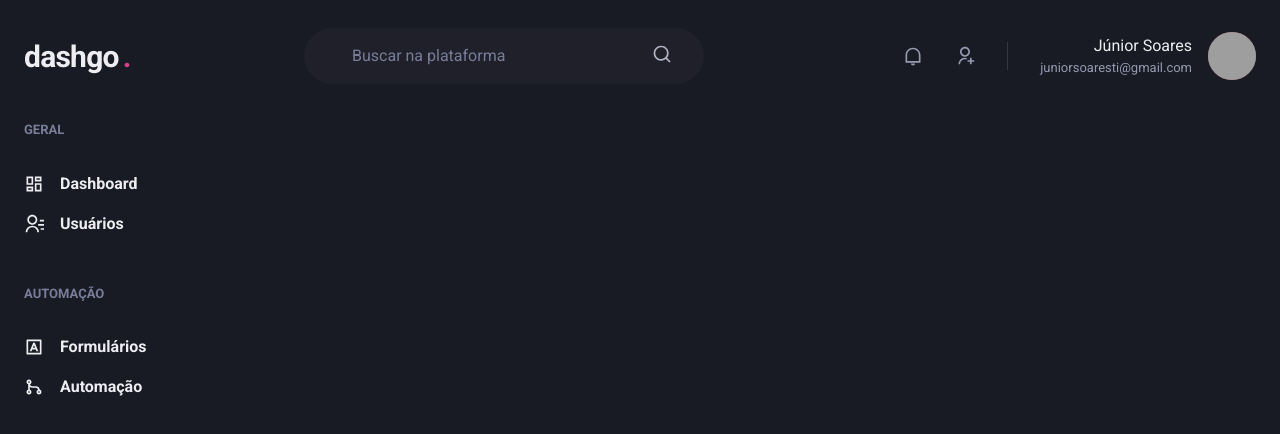
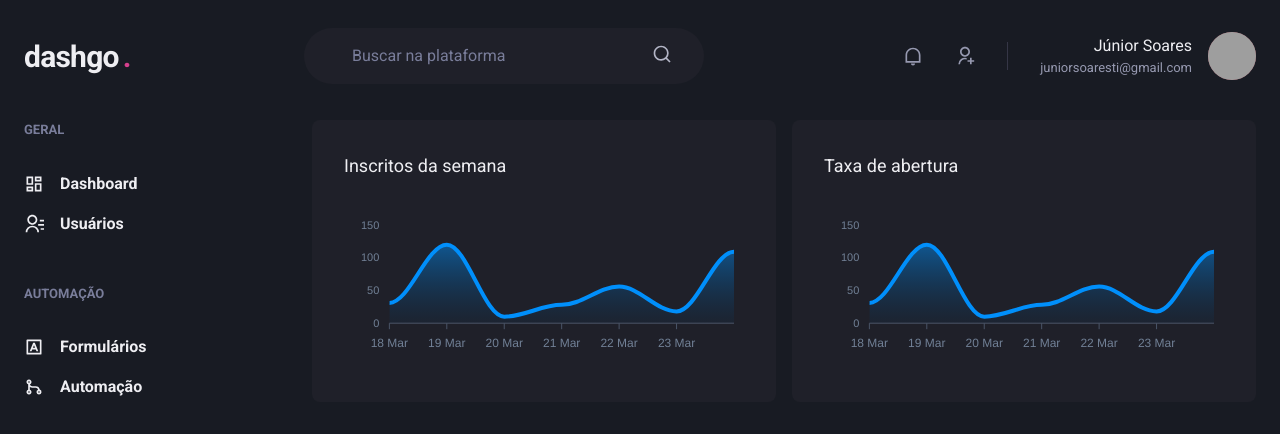
Before and after one commit to jrsoares/DashGo, a Next.js app: page /dashboard in a window 1280 px wide. Shown: the top 434 px of the page. Built offline with nearby package versions, Linux system fonts and the light colour scheme; grey boxes are pictures that could not be loaded.

Commit message:
Finished structure of the page dashboard

```diff
--- a/package.json
+++ b/package.json
@@ -12,9 +12,11 @@
     "@chakra-ui/react": "^1.5.0",
     "@emotion/react": "^11.1.5",
     "@emotion/styled": "^11.3.0",
+    "apexcharts": "^3.26.0",
     "framer-motion": "^4.1.3",
     "next": "10.1.3",
     "react": "17.0.2",
+    "react-apexcharts": "^1.3.9",
     "react-dom": "17.0.2",
     "react-icons": "^4.2.0"
   },
--- a/src/pages/dashboard.tsx
+++ b/src/pages/dashboard.tsx
@@ -1,6 +1,67 @@
-import { Flex } from "@chakra-ui/react";
+import { Flex, SimpleGrid, Box, Text, theme } from "@chakra-ui/react";
+import dynamic from "next/dynamic";
 import { Header } from "../components/Header";
 import { SideBar } from "../components/Siderbar";
+
+//Lazy loader
+const Chart = dynamic(() => import("react-apexcharts"), {
+  ssr: false,
+});
+
+const options = {
+  chart: {
+    toolbar: {
+      show: false,
+    },
+    zoom: {
+      enabled: false,
+    },
+    foreColor: theme.colors.gray[500],
+  },
+  grid: {
+    show: false,
+  },
+  dataLabels: {
+    enabled: false,
+  },
+  tooltip: {
+    enabled: false,
+  },
+  xaxis: {
+    type: "datetime",
+    axisBorder: {
+      color: theme.colors.gray[600],
+    },
+    axisTicks: {
+      color: theme.colors.gray[600],
+    },
+    categories: [
+      "2021-03-18T00:00:00.000Z",
+      "2021-03-19T00:00:00.000Z",
+      "2021-03-20T00:00:00.000Z",
+      "2021-03-21T00:00:00.000Z",
+      "2021-03-22T00:00:00.000Z",
+      "2021-03-23T00:00:00.000Z",
+      "2021-03-24T00:00:00.000Z",
+    ],
+  },
+  fill: {
+    opacity: 0.3,
+    type: "gradient",
+    gradient: {
+      shade: "dark",
+      opacityFrom: 0.7,
+      opacityTo: 0.3,
+    },
+  },
+};
+
+const series = [
+  {
+    name: "series1",
+    data: [31, 120, 10, 28, 56, 18, 109],
+  },
+];
 
 export default function Dashboard() {
   return (
@@ -12,8 +73,23 @@
         maxWidth={1480}
         marginX="auto"
         paddingX="6"
+        paddingBottom="4"
       >
         <SideBar />
+        <SimpleGrid flex="1" gap="4" minChildWidth="320px">
+          <Box padding="8" background="gray.800" borderRadius={8}>
+            <Text fontSize="lg" marginBottom="4">
+              Inscritos da semana
+            </Text>
+            <Chart type="area" height="160" series={series} options={options} />
+          </Box>
+          <Box padding="8" background="gray.800" borderRadius={8}>
+            <Text fontSize="lg" marginBottom="4">
+              Taxa de abertura
+            </Text>
+            <Chart type="area" height="160" series={series} options={options} />
+          </Box>
+        </SimpleGrid>
       </Flex>
     </Flex>
   );
```
Also changed, not shown: 1 other file (tests, documents, lock files or other folders).
